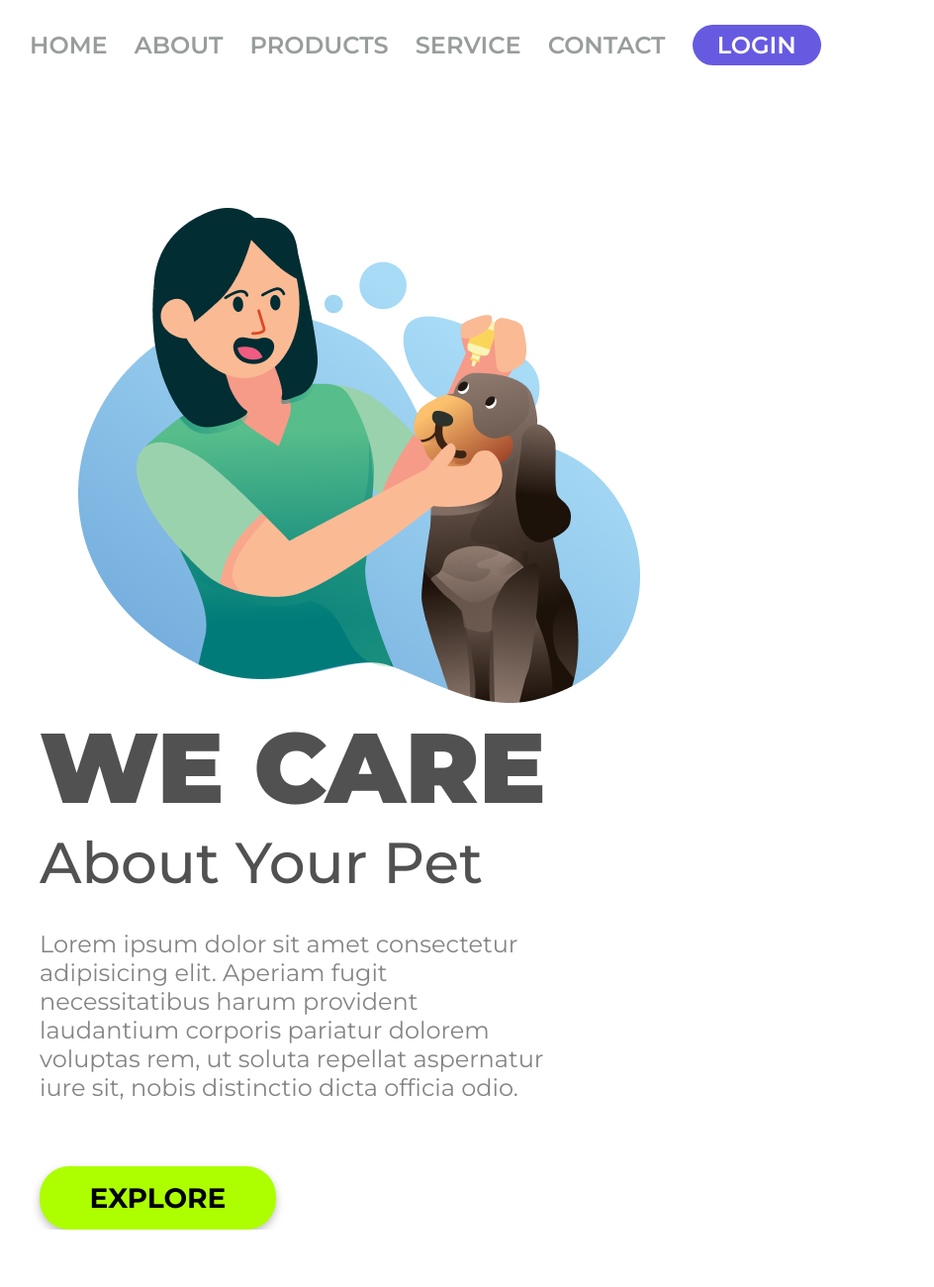
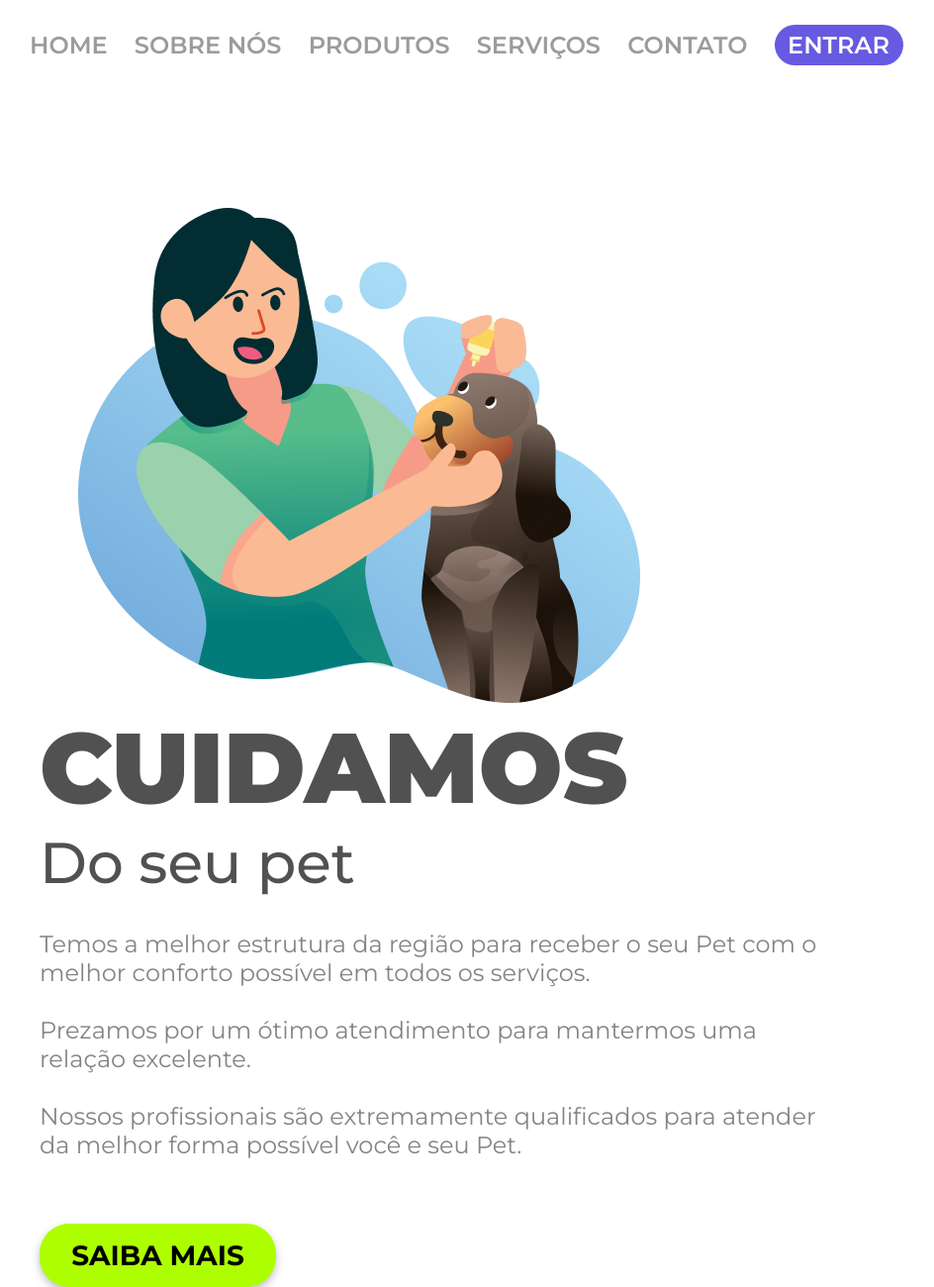
Before and after one commit to feliperyo/cuidamos-do-seu-pet, a plain HTML site: page index.html in a window 1280 px wide. Shown: the part 19-1319 px from the top of the page at 99% size, without its empty margins (46-990 px from the left). Before the commit the page ends 1261 px from the top, so only its background shows below. Drawn offline with Linux system fonts and the light colour scheme.

Commit message:
traduzindo para pt-br

```diff
--- a/index.html
+++ b/index.html
@@ -15,23 +15,24 @@
 <body>
     <header>
         <a class="link-header">Home</a>
-        <a class="link-header">About</a>
-        <a class="link-header">Products</a>
-        <a class="link-header">Service</a>
-        <a class="link-header">Contact</a>
-        <button class="button-header">Login</button>
+        <a class="link-header">Sobre nós</a>
+        <a class="link-header">Produtos</a>
+        <a class="link-header">Serviços</a>
+        <a class="link-header">Contato</a>
+        <button class="button-header">Entrar</button>
     </header>
     <main>
         <img src="./img/we-care.png" alt="we-care-logo" class="img-logo">
         <section>
-            <h1>We Care</h1>
-            <h2>About Your Pet</h2>
-            <p>Lorem ipsum dolor sit amet consectetur adipisicing elit. Aperiam fugit necessitatibus harum provident
-                laudantium
-                corporis pariatur dolorem voluptas rem, ut soluta repellat aspernatur iure sit, nobis distinctio dicta
-                officia
-                odio.</p>
-            <button class="button-main">Explore</button>
+            <h1>Cuidamos</h1>
+            <h2>Do seu pet</h2>
+            <p>Temos a melhor estrutura da região para receber o seu Pet com o melhor conforto possível em todos os serviços.
+            <br>
+            <br>Prezamos por um ótimo atendimento para mantermos uma relação excelente.
+            <br>
+            <br>Nossos profissionais são extremamente qualificados para atender da melhor forma possível você e seu Pet.
+            </p>
+            <button class="button-main">Saiba mais</button>
         </section>
 
     </main>
--- a/styles.css
+++ b/styles.css
@@ -65,7 +65,7 @@ h2 {
 p {
     margin-top: 32px;
     margin-bottom: 65px;
-    width: 515px;
+    width: 800px;
     font-weight: 400;
     font-size: 24px;
     line-height: 29px;
```
